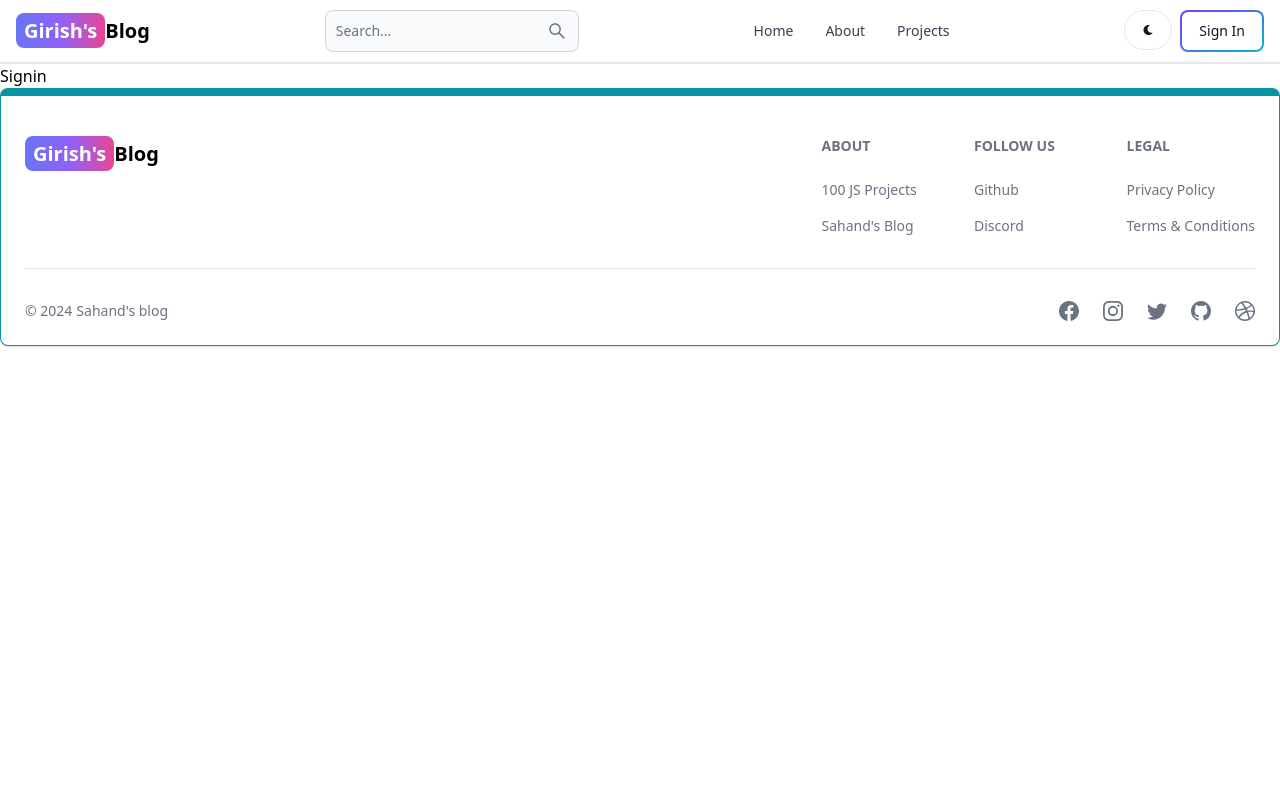
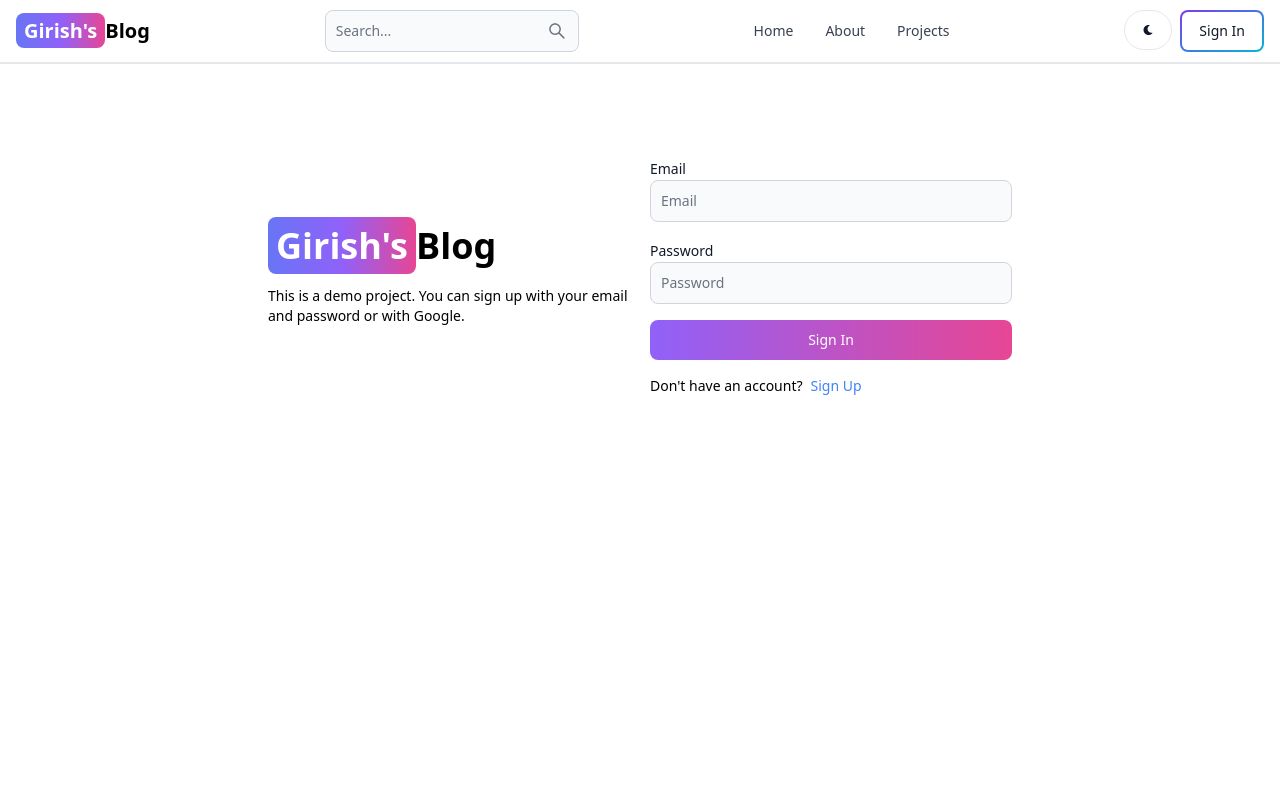
Before and after one commit to girishgirijan/mern-blog, a React (Vite) app in the folder client/: page /sign-in in a window 1280 px wide. Shown: the top 800 px of the page. Built offline with nearby package versions, Linux system fonts and the light colour scheme.

Commit message:
Completed Signin functionality

```diff
--- a/client/src/pages/Signin.jsx
+++ b/client/src/pages/Signin.jsx
@@ -1,9 +1,120 @@
-import React from 'react'
+import { Alert, Button, Label, TextInput, Spinner } from "flowbite-react";
+import { useState } from "react";
+import { Link, useNavigate } from "react-router-dom";
 
 export default function Signin() {
+  const [formData, setFormData] = useState({});
+  const [errorMessage, setErrorMessage] = useState("");
+  const [loading, setLoading] = useState(false);
+  const navigate = useNavigate();
+
+  const handleChange = (e) => {
+    setFormData({ ...formData, [e.target.id]: e.target.value.trim() });
+  };
+
+  //Sign up function
+  const handleSubmit = async (e) => {
+    e.preventDefault();
+
+    try {
+      setLoading(true);
+      setErrorMessage("");
+      if (!formData.email || !formData.password) {
+        setErrorMessage("Please fill all fields");
+      } else {
+        const res = await fetch("/api/auth/signin", {
+          method: "POST",
+          headers: {
+            "Content-Type": "application/json",
+          },
+          body: JSON.stringify(formData),
+        });
+        const data = await res.json();
+        if (data.success === false) {
+          setErrorMessage(data.message);
+          return false;
+        }
+        navigate("/");
+      }
+    } catch (error) {
+      setErrorMessage(error.message);
+    } finally {
+      setLoading(false);
+    }
+  };
+
   return (
-    <div>
-      Signin
+    <div className="min-h-screen mt-20">
+      <div className="flex p-3 max-w-3xl mx-auto flex-col md:flex-row md:items-center gap-5">
+        {/*Left side */}
+        <div className="flex-1">
+          <Link to="/" className="text-4xl font-bold dark:text-white">
+            <span className="px-2 py-1 bg-gradient-to-r from-indigo-500 via-purple-500 to-pink-500 rounded-lg text-white">
+              Girish's
+            </span>
+            Blog
+          </Link>
+          <p className="text-sm mt-5">
+            This is a demo project. You can sign up with your email and password
+            or with Google.
+          </p>
+        </div>
+        {/*Right side */}
+        <div className="flex-1">
+          <form className="flex flex-col gap-4" onSubmit={handleSubmit}>
+            <div>
+              <Label value="Email" />
+              <TextInput
+                type="email"
+                placeholder="Email"
+                id="email"
+                onChange={handleChange}
+                value={formData.email}
+              />
+            </div>
+            <div>
+              <Label value="Password" />
+              <TextInput
+                type="password"
+                placeholder="Password"
+                id="password"
+                onChange={handleChange}
+                value={formData.password}
+              />
+            </div>
+            <Button
+              disabled={loading}
+              gradientDuoTone="purpleToPink"
+              type="submit"
+            >
+              {loading ? (
+                <>
+                  <Spinner size="sm" />
+                  <span className="pl-3">Loading...</span>
+                </>
+              ) : (
+                "Sign In "
+              )}
+            </Button>
+          </form>
+          <div className="flex gap-2 text-sm mt-4">
+            <span>Don't have an account?</span>
+            <Link to="/sign-up" className="text-blue-500">
+              Sign Up
+            </Link>
+          </div>
+        </div>
+      </div>
+      <div className="flex max-w-3xl mx-auto flex-col md:flex-row md:items-center gap-5">
+        <div className="flex-1"></div>
+        <div className="flex-1">
+          {errorMessage && (
+            <Alert className="mt-4" color="failure">
+              {errorMessage}
+            </Alert>
+          )}
+        </div>
+      </div>
     </div>
-  )
+  );
 }
```
